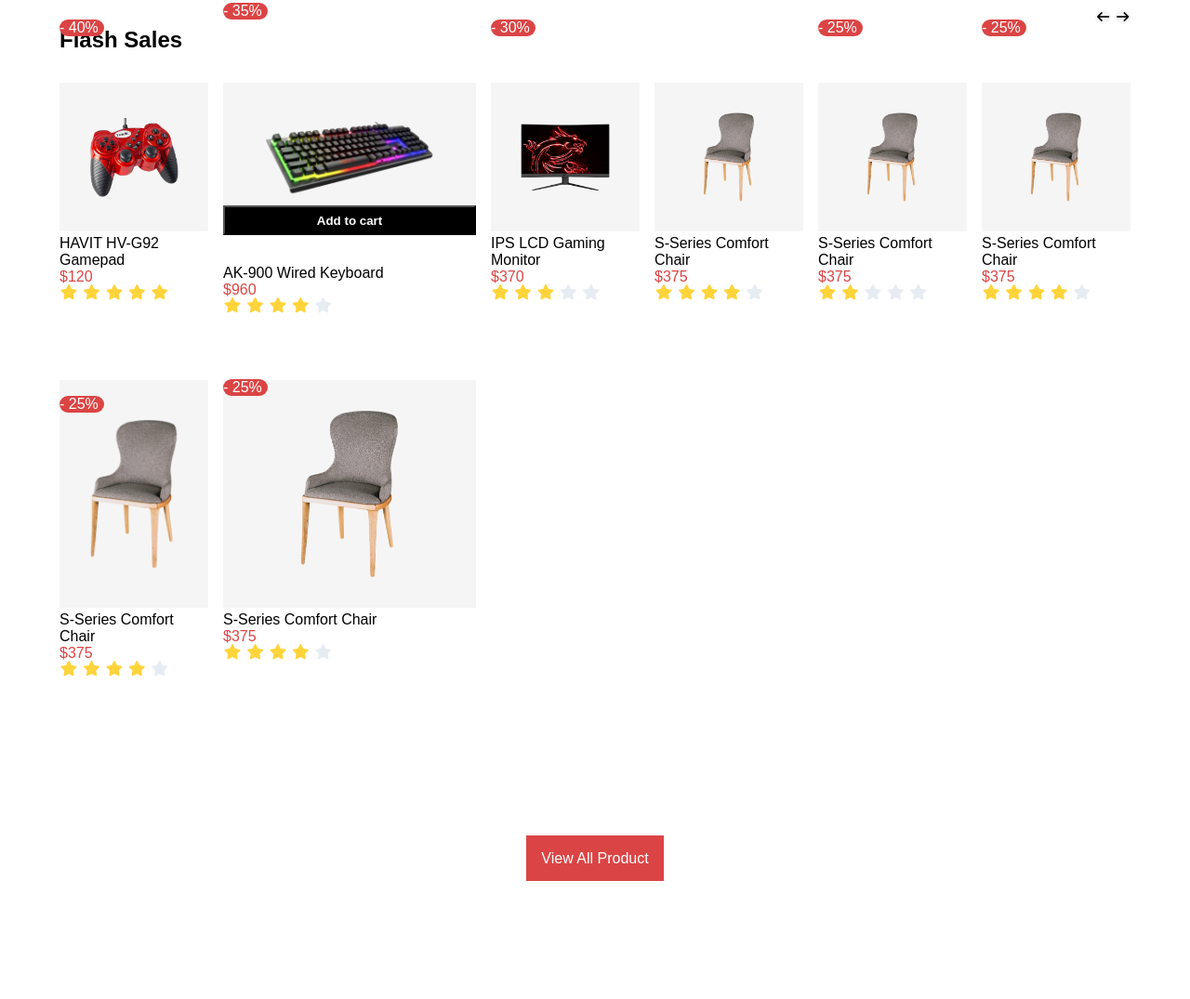
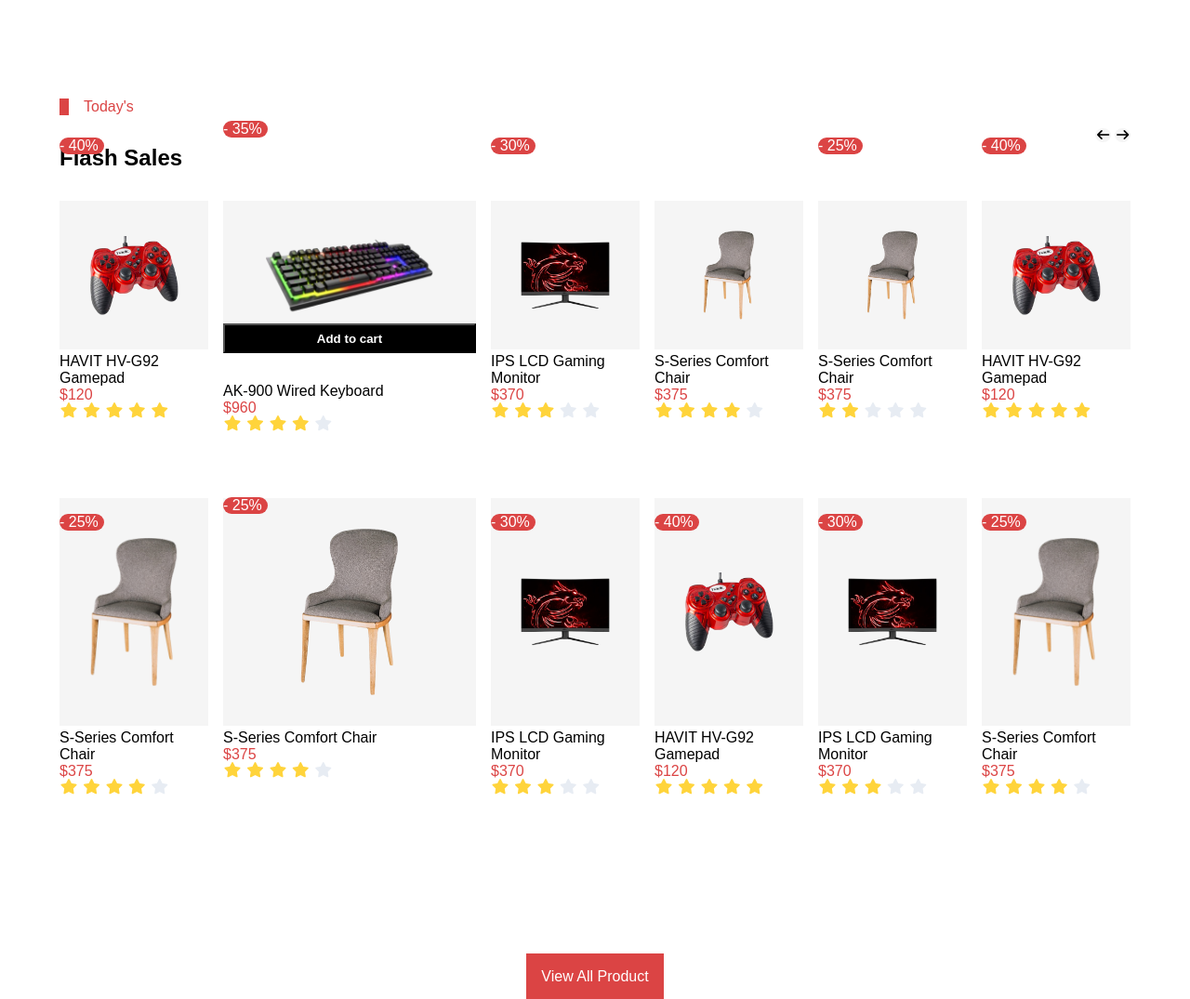
Before and after one commit to jbihamba/OnlineStoreManagementSystem, a plain HTML site: page index.html in a window 1280 px wide. Shown: the part 2465-3540 px from the top of the page at 93% size. Before the commit the page ends 3413 px from the top, so only its background shows below. Drawn offline with Linux system fonts and the light colour scheme.

```diff
--- a/index.html
+++ b/index.html
@@ -538,21 +538,20 @@
                                  <p>- 25%</p>
                                </div>
                             </div>
-                            <div class="item">
-                                <img src="images/chaise.png" alt="chaise">
-                                <p>
-                                    S-Series Comfort Chair
-                                </p>
-                                <span>$375</span>
-                                 <div>
+                           <div class="item">
+                                <img src="images/manette.png" alt="manette">
+                                <p>HAVIT HV-G92 Gamepad</p>
+                                <span>$120</span>
+                                <div>
                                     <i class="fa-solid fa-star" style="color: #FFD43B;"></i>
                                     <i class="fa-solid fa-star" style="color: #FFD43B;"></i>
                                     <i class="fa-solid fa-star" style="color: #FFD43B;"></i>
                                     <i class="fa-solid fa-star" style="color: #FFD43B;"></i>
-                                       <i class="fa-solid fa-star" style="color: #e7ecf3;"></i>
+                                     <i class="fa-solid fa-star" style="color: #FFD43B;"></i>
+
                                 </div>
-                                 <div class="rediction">
-                                 <p>- 25%</p>
+                               <div class="rediction">
+                                 <p>- 40%</p>
                                </div>
                             </div>
                             <div class="item">
@@ -589,6 +588,76 @@
                                  <p>- 25%</p>
                                </div>
                             </div>
+                            <div class="item">
+                                <img src="images/screen.png" alt="screen">
+                                <p>
+                                    IPS LCD Gaming Monitor
+                                </p>
+                                <span>$370</span>
+                                 <div>
+                                    <i class="fa-solid fa-star" style="color: #FFD43B;"></i>
+                                    <i class="fa-solid fa-star" style="color: #FFD43B;"></i>
+                                    <i class="fa-solid fa-star" style="color: #FFD43B;"></i>
+                                    <i class="fa-solid fa-star" style="color: #e7ecf3;"></i>
+                                       <i class="fa-solid fa-star" style="color: #e7ecf3;"></i>
+
+                                </div>
+                                <div class="rediction">
+                                 <p>- 30%</p>
+                               </div>
+                            </div>
+                       <div class="item">
+                                <img src="images/manette.png" alt="manette">
+                                <p>HAVIT HV-G92 Gamepad</p>
+                                <span>$120</span>
+                                <div>
+                                    <i class="fa-solid fa-star" style="color: #FFD43B;"></i>
+                                    <i class="fa-solid fa-star" style="color: #FFD43B;"></i>
+                                    <i class="fa-solid fa-star" style="color: #FFD43B;"></i>
+                                    <i class="fa-solid fa-star" style="color: #FFD43B;"></i>
+                                     <i class="fa-solid fa-star" style="color: #FFD43B;"></i>
+
+                                </div>
+                               <div class="rediction">
+                                 <p>- 40%</p>
+                               </div>
+                            </div>
+                       <div class="item">
+                                <img src="images/screen.png" alt="screen">
+                                <p>
+                                    IPS LCD Gaming Monitor
+                                </p>
+                                <span>$370</span>
+                                 <div>
+                                    <i class="fa-solid fa-star" style="color: #FFD43B;"></i>
+                                    <i class="fa-solid fa-star" style="color: #FFD43B;"></i>
+                                    <i class="fa-solid fa-star" style="color: #FFD43B;"></i>
+                                    <i class="fa-solid fa-star" style="color: #e7ecf3;"></i>
+                                       <i class="fa-solid fa-star" style="color: #e7ecf3;"></i>
+
+                                </div>
+                                <div class="rediction">
+                                 <p>- 30%</p>
+                               </div>
+                            </div>
+                        <div class="item">
+                                <img src="images/chaise.png" alt="chaise">
+                                <p>
+                                    S-Series Comfort Chair
+                                </p>
+                                <span>$375</span>
+                                 <div>
+                                    <i class="fa-solid fa-star" style="color: #FFD43B;"></i>
+                                    <i class="fa-solid fa-star" style="color: #FFD43B;"></i>
+                                    <i class="fa-solid fa-star" style="color: #FFD43B;"></i>
+                                    <i class="fa-solid fa-star" style="color: #FFD43B;"></i>
+                                       <i class="fa-solid fa-star" style="color: #e7ecf3;"></i>
+                                </div>
+                                 <div class="rediction">
+                                 <p>- 25%</p>
+                               </div>
+                            </div>
+
                         </div>
                         <div class="all-poduct">
                             <a href="#">View all product</a>
```
Also changed, not shown: images/jbl-speaker.png (added).
